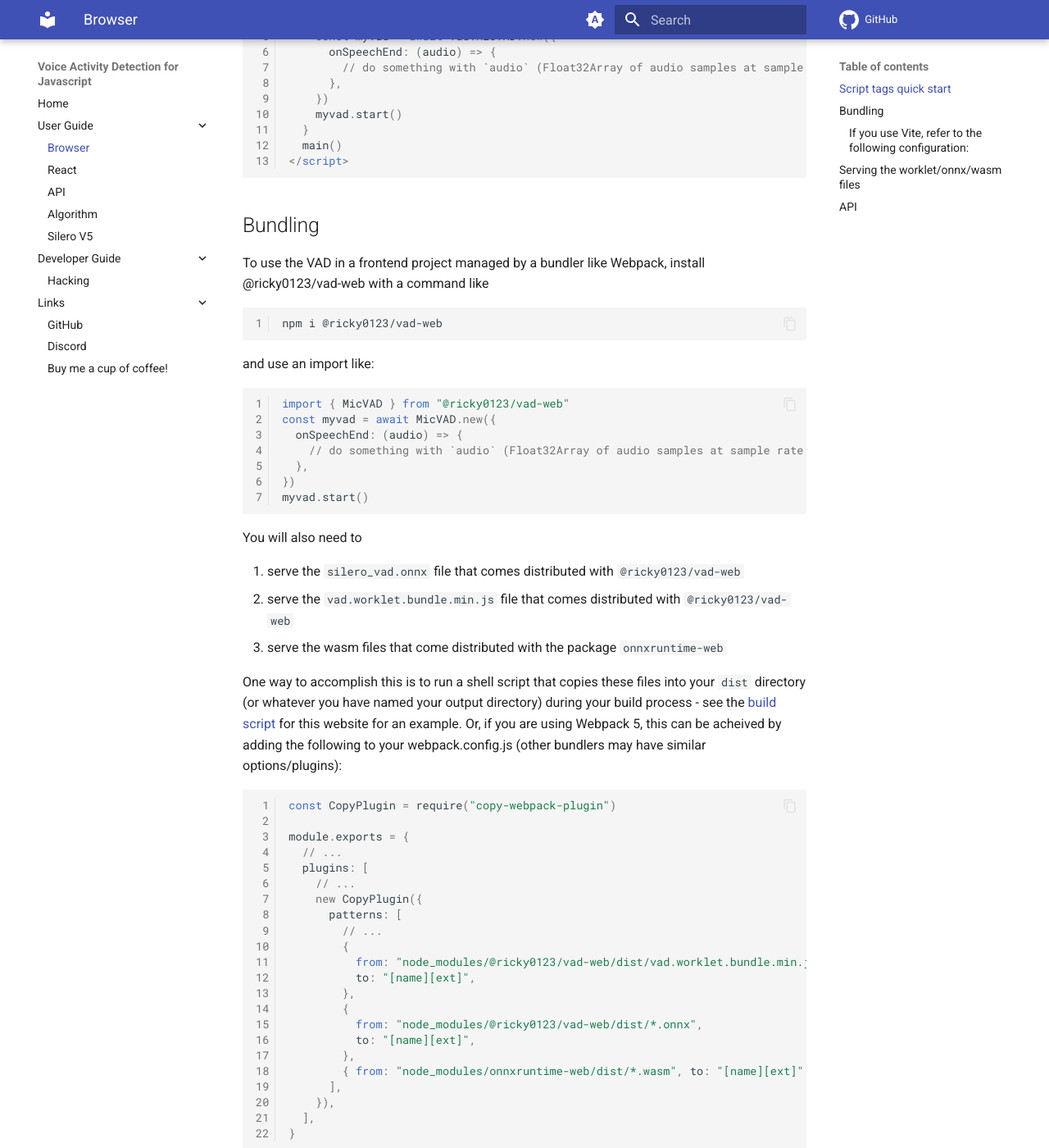
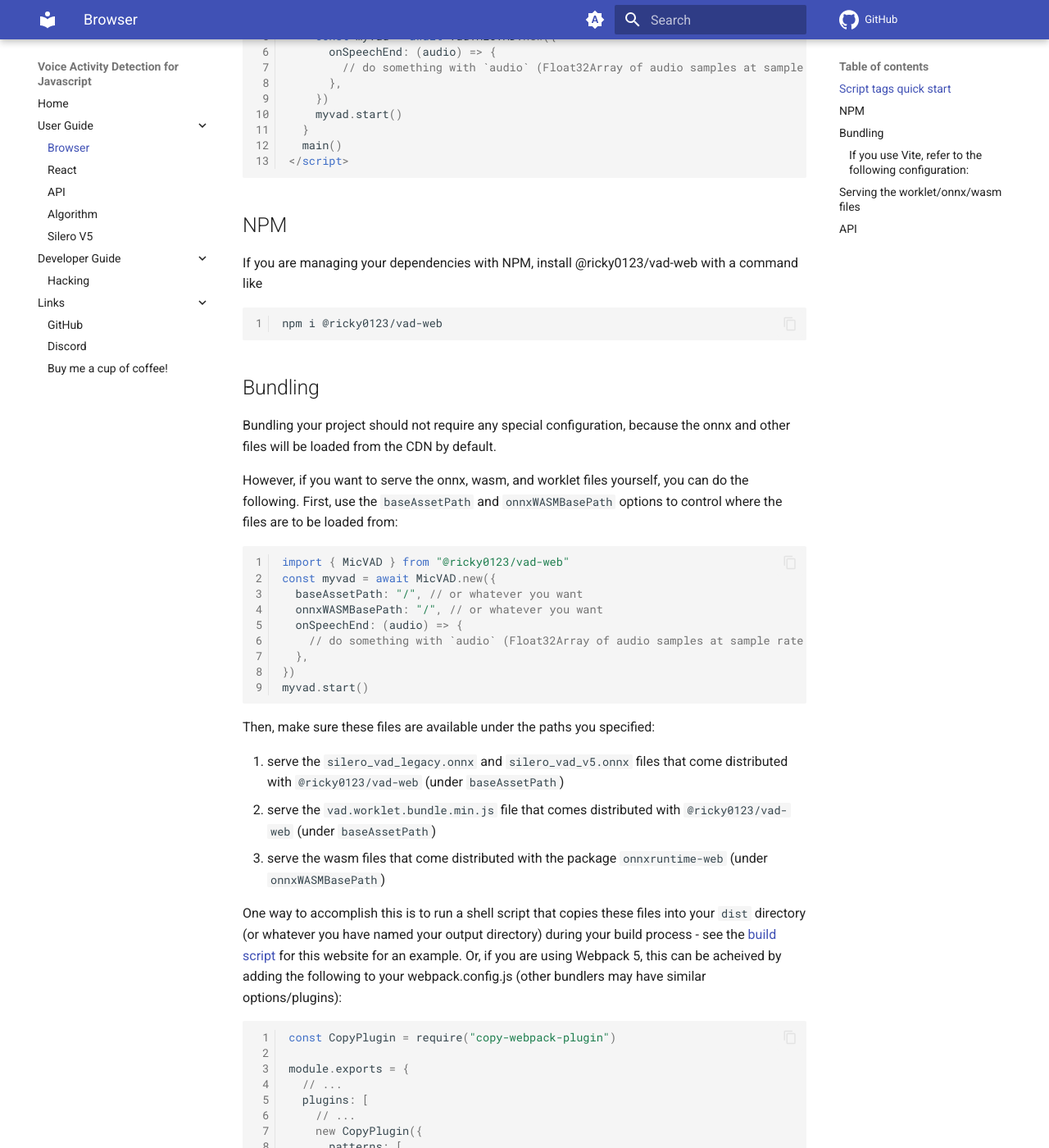
Before and after one commit to ricky0123/vad, an MkDocs documentation site: the page built from docs/user-guide/browser.md, in a window 1280 px wide and 1400 px high, scrolled down 415 px. Shown: the whole window at 82% size. Built offline with MkDocs 1.6.1 and Material for MkDocs 9.7.7, drawn with Linux system fonts in a browser that asks for light colours; comment, search, counter and statistics services are not loaded; some of the changed text lies outside the part shown.

Commit message:
update documentation

````diff
--- a/docs/user-guide/browser.md
+++ b/docs/user-guide/browser.md
@@ -20,16 +20,24 @@
 </script>
 ```
 
-## Bundling
-To use the VAD in a frontend project managed by a bundler like Webpack, install @ricky0123/vad-web with a command like
+## NPM
+
+If you are managing your dependencies with NPM, install @ricky0123/vad-web with a command like
 ```bash linenums="1"
 npm i @ricky0123/vad-web
 ```
 
-and use an import like:
+## Bundling
+
+Bundling your project should not require any special configuration, because the onnx and other files will be loaded from the CDN by default.
+
+However, if you want to serve the onnx, wasm, and worklet files yourself, you can do the following. First, use the `baseAssetPath` and `onnxWASMBasePath` options to control where the files are to be loaded from:
+
 ```js linenums="1"
 import { MicVAD } from "@ricky0123/vad-web"
 const myvad = await MicVAD.new({
+  baseAssetPath: "/", // or whatever you want
+  onnxWASMBasePath: "/", // or whatever you want
   onSpeechEnd: (audio) => {
     // do something with `audio` (Float32Array of audio samples at sample rate 16000)...
   },
@@ -37,11 +45,11 @@
 myvad.start()
 ```
 
-You will also need to
+Then, make sure these files are available under the paths you specified:
 
-1. serve the `silero_vad.onnx` file that comes distributed with `@ricky0123/vad-web`
-2. serve the `vad.worklet.bundle.min.js` file that comes distributed with `@ricky0123/vad-web`
-3. serve the wasm files that come distributed with the package `onnxruntime-web`
+1. serve the `silero_vad_legacy.onnx` and `silero_vad_v5.onnx` files that come distributed with `@ricky0123/vad-web` (under `baseAssetPath`)
+2. serve the `vad.worklet.bundle.min.js` file that comes distributed with `@ricky0123/vad-web` (under `baseAssetPath`)
+3. serve the wasm files that come distributed with the package `onnxruntime-web` (under `onnxWASMBasePath`)
 
 One way to accomplish this is to run a shell script that copies these files into your `dist` directory (or whatever you have named your output directory) during your build process - see the [build script](https://github.com/ricky0123/vad-site/blob/master/scripts/build.sh) for this website for an example. Or, if you are using Webpack 5, this can be acheived by adding the following to your webpack.config.js (other bundlers may have similar options/plugins):
 ```js linenums="1"
@@ -82,7 +90,11 @@
           dest: './'
         },
         {
-          src: 'node_modules/@ricky0123/vad-web/dist/silero_vad.onnx',
+          src: 'node_modules/@ricky0123/vad-web/dist/silero_vad_v5.onnx',
+          dest: './'
+        },
+        {
+          src: 'node_modules/@ricky0123/vad-web/dist/silero_vad_legacy.onnx',
           dest: './'
         },
         {
````
